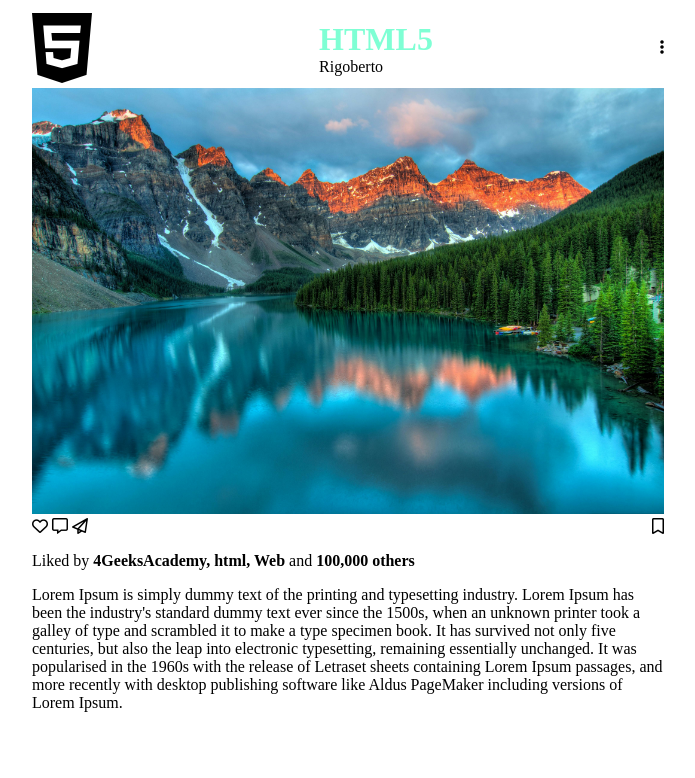
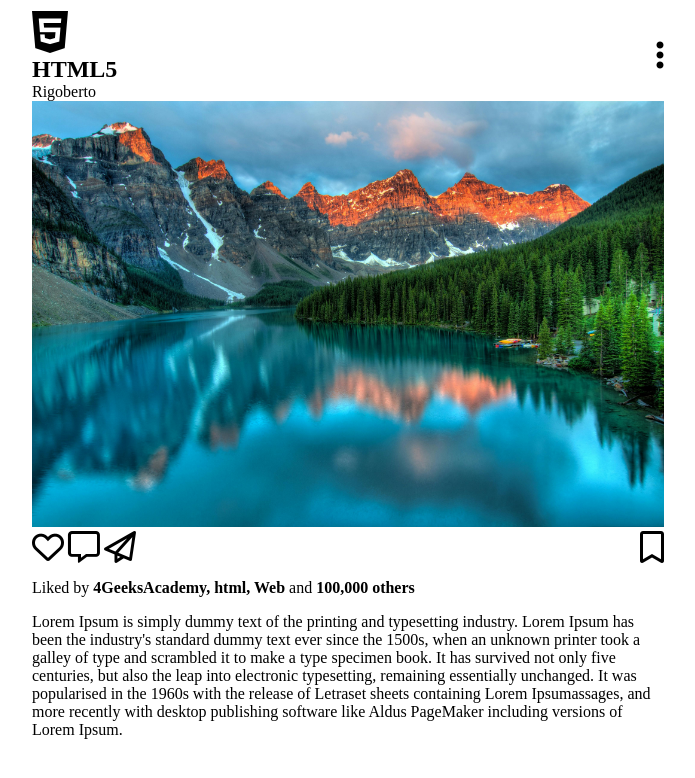
Before and after one commit to 4GeeksAcademy/Post-de-Instagram-Arantxa, a plain HTML site: page index.html in a window 1280 px wide. Shown: the whole page, without its empty margins (292-987 px from the left). Drawn offline with Linux system fonts and the light colour scheme; a web font is replaced by a local one.

Commit message:
Update index.html

```diff
--- a/index.html
+++ b/index.html
@@ -17,13 +17,15 @@
 <body>
     <div class="post">
         <div class="post-header">
-            <i class="fa-brands fa-html5 fa-5x"></i>
             <div class="header-left">
-                <h1 class="no-margin">HTML5</h1>
-                <p class="no-margin">Rigoberto</p>
+                <i class="fa-brands fa-html5 fa-3x"></i>
+                <div class="header-left-letters">
+                    <h2 class="no-margin">HTML5</h2>
+                    <p class="no-margin">Rigoberto</p>
+                </div>
             </div>
             <div class="header-right">
-                <i class="fa-solid fa-ellipsis-vertical"></i>
+                <i class="fa-solid fa-ellipsis-vertical fa-2x"></i>
             </div>
 
         </div>
@@ -33,20 +35,21 @@
         <div class="post-body">
             <div class="post-icons">
                 <div class="icons">
-                    <i class="fa-regular fa-heart"></i>
-                    <i class="fa-regular fa-message"></i>
-                    <i class="fa-regular fa-paper-plane"></i>
+                    <i class="fa-regular fa-heart fa-2x"></i>
+                    <i class="fa-regular fa-message fa-2x"></i>
+                    <i class="fa-regular fa-paper-plane fa-2x"></i>
                 </div>
                 <div class="icon-save">
-                    <i class="fa-regular fa-bookmark"></i>
+                    <i class="fa-regular fa-bookmark fa-2x"></i>
                 </div>
             </div>
             <p>Liked by <strong>4GeeksAcademy, html, Web </strong>and <strong>100,000 others</strong></p>
-            <p>Lorem Ipsum is simply dummy text of the printing and typesetting industry. Lorem Ipsum has been the
+            <p class="texto">Lorem Ipsum is simply dummy text of the printing and typesetting industry. Lorem Ipsum has
+                been the
                 industry's standard dummy text ever since the 1500s, when an unknown printer took a galley of type and
                 scrambled it to make a type specimen book. It has survived not only five centuries, but also the leap
                 into electronic typesetting, remaining essentially unchanged. It was popularised in the 1960s with the
-                release of Letraset sheets containing Lorem Ipsum passages, and more recently with desktop publishing
+                release of Letraset sheets containing Lorem Ipsumassages, and more recently with desktop publishing
                 software like Aldus PageMaker including versions of Lorem Ipsum.</p>
         </div>
     </div>
```
